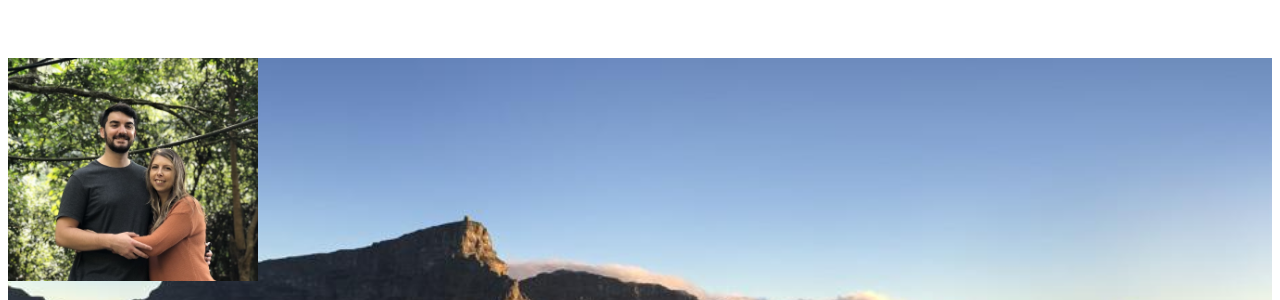
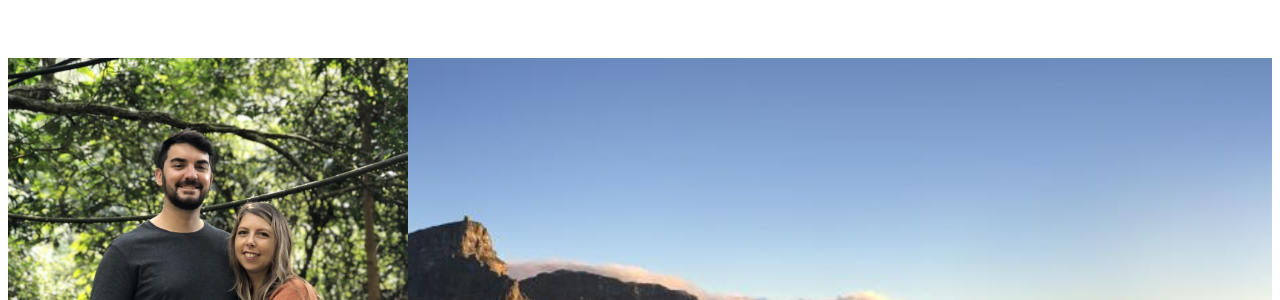
Before and after one commit to Jono-hare/WebDesign-November-2021, a plain HTML site: page resume8.html in a window 1280 px wide. Shown: the top 300 px of the page. Drawn offline with Linux system fonts and the light colour scheme.

Commit message:
Completed resume11

```diff
--- a/css/stylesheet.css
+++ b/css/stylesheet.css
@@ -175,8 +175,8 @@ footer {
 
 /* Media Queries */
 
-@media screen and (max-width: 767px) {
-  .menu {
-
-
+@media screen and (min-width: 768px) {
+  img {
+    max-width: 400px;
   }
+}
```
Also changed, not shown: index.html (+5 -0 lines).
